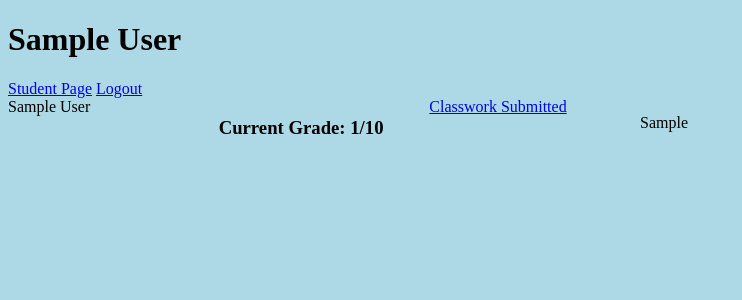
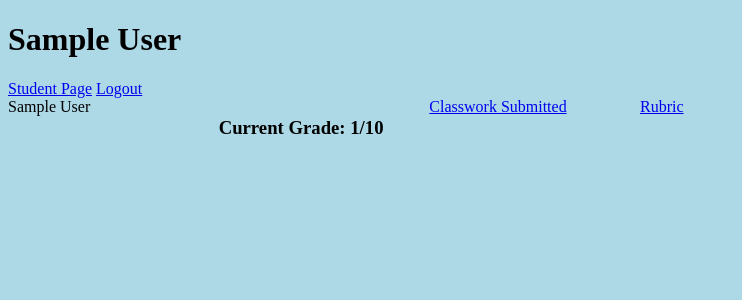
Before and after one commit to tdude0175/StudentDashboard, a Django app: page /classwork/1/ in a window 1280 px wide. Shown: the top 300 px of the page, without its empty margins (0-742 px from the left). Run offline with Django 3.2, Linux system fonts and the light colour scheme; a user stored in the database is signed in; tables that the repository leaves empty hold one stand-in row (values such as "Sample post").

Commit message:
fixed minor spelling errors

```diff
--- a/CodeSchoolPortal/StudentDashBoard/templates/StudentDashBoard/classworkPage.html
+++ b/CodeSchoolPortal/StudentDashBoard/templates/StudentDashBoard/classworkPage.html
@@ -19,6 +19,6 @@
 {% endif %}
 {% endif %}
 {% if classwork.rubric %}
-<p>{{classwork.rubric}}</p>
+<a href="{{classwork.rubric}}">Rubric</a>
 {% endif%}
 {% endblock content %}
--- a/CodeSchoolPortal/StudentDashBoard/views.py
+++ b/CodeSchoolPortal/StudentDashBoard/views.py
@@ -54,7 +54,7 @@ def studentPage(req):
 
 # For rendering the information regarding the classwork for a specific lesson and student it if doesn't exist it will auto create it
 # This page can have more enhancements in the future just servers as a simple page to see the information regarding a classwork right now
-# /ToDo add a notes section to the ClassWork Model to record infor
+# /ToDo add a notes section to the ClassWork Model to record information for student to correct work
 @login_required
 def classWork(req, lessonNum):
     currentUserScorecard = ScoreCardModel.objects.get(studentUserModel=req.user)
@@ -80,7 +80,7 @@ def classWork(req, lessonNum):
     return render(req, 'StudentDashBoard/classworkPage.html', context)
 
 # Allows students to add their clone repos for the classwork
-# /ToDo Setup the GitHub Api to auto FIll in the URL for the ClassWork When A Student Clicks the Scoure URL
+# /ToDo Setup the GitHub Api to auto Fill in the URL for the ClassWork When A Student Clicks the Source URL
 def addWork(req,classworkNum):
     repoToSave =req.POST.get("repoToSave")
     classworkToUpdate = ClassWorkModel.objects.get(id = classworkNum)
```
